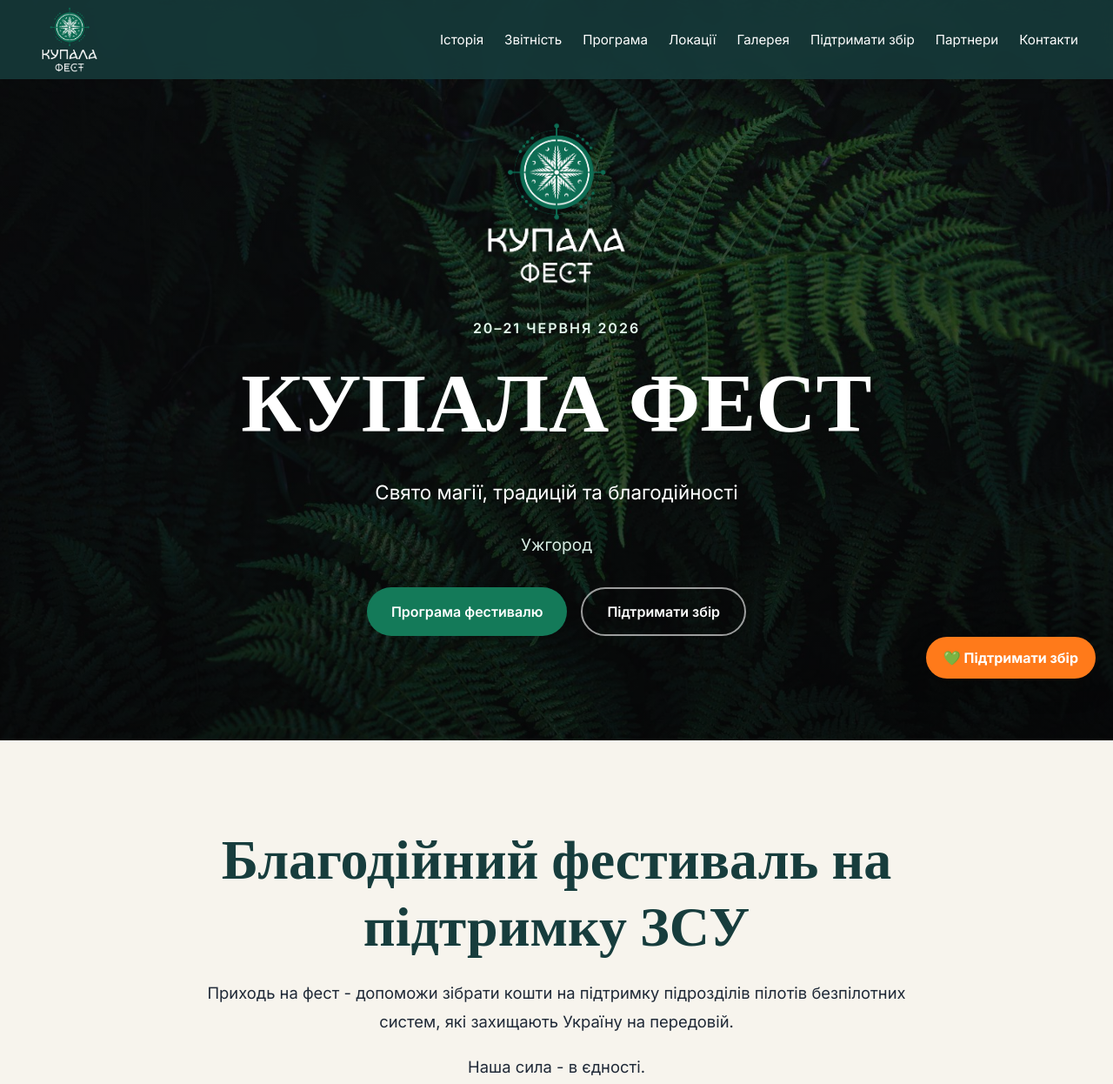
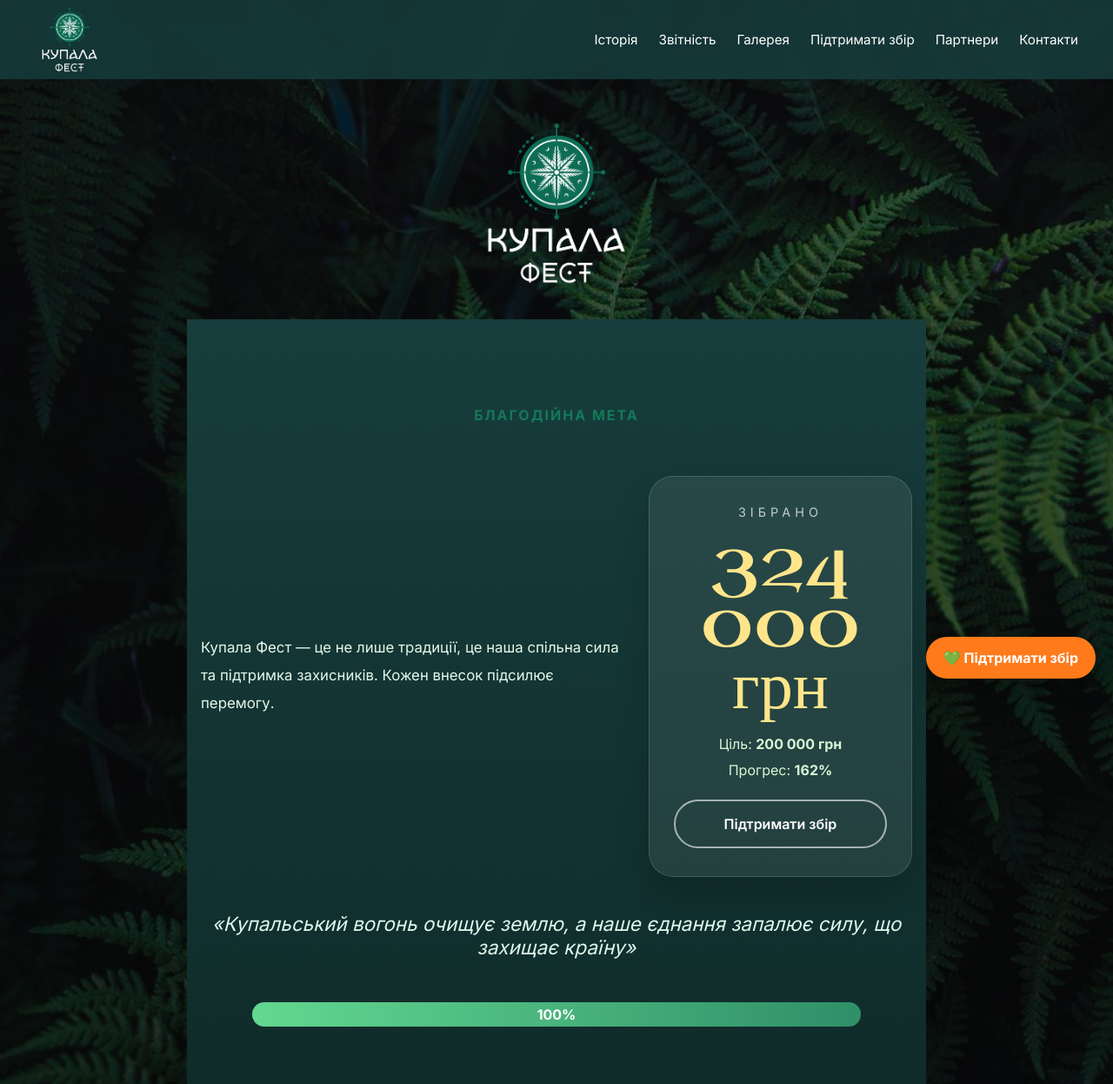
Before and after one commit to maKSiM89/kupala-fest, a website: page index.html in a window 1280 px wide. Shown: the top 1246 px of the page at 87% size. Drawn offline with nearby package versions, Linux system fonts and the light colour scheme.

Commit message:
Post updates

```diff
--- a/css/styles.css
+++ b/css/styles.css
@@ -411,7 +411,7 @@ section {
 =================================== */
 
 .charity-section {
-  background: linear-gradient(rgb(23 61 61 / 95%), rgb(23 61 61 / 95%));
+  background: linear-gradient(180deg, #173d3d, #0f2b29);
   color: white;
 }
 
@@ -419,12 +419,70 @@ section {
   color: white;
 }
 
-.charity-section p {
+.charity-panel {
+  display: grid;
+  grid-template-columns: 1.6fr 1fr;
+  gap: 30px;
+  align-items: center;
+  margin-top: 30px;
+}
+
+.charity-panel-copy {
+  max-width: 620px;
+}
+
+.charity-panel-copy p {
+  text-align: left;
+  color: #e5f8ea;
+  font-size: 1.05rem;
+  line-height: 1.9;
+  margin: 0;
+}
+
+.charity-panel-stats {
+  background: rgba(255, 255, 255, 0.08);
+  border: 1px solid rgba(255, 255, 255, 0.14);
+  border-radius: 28px;
+  padding: 32px 28px;
   text-align: center;
+  box-shadow: 0 20px 35px rgb(0 0 0 / 18%);
+}
+
+.charity-amount-note {
+  display: block;
+  text-transform: uppercase;
+  letter-spacing: 0.35em;
+  color: rgba(255, 255, 255, 0.72);
+  margin-bottom: 16px;
+  font-size: 0.9rem;
+}
+
+.charity-amount {
+  font-family: "Uncial Antiqua", serif;
+  font-size: clamp(3rem, 6vw, 5.5rem);
+  line-height: 0.92;
+  color: #ffe58a;
+  margin-bottom: 20px;
+}
+
+.charity-meta {
+  display: grid;
+  gap: 10px;
+  margin-bottom: 24px;
+  color: #d8f7d6;
+  font-size: 1rem;
+}
+
+.charity-meta span {
+  display: block;
+}
+
+.charity-cta {
+  width: 100%;
 }
 
 .charity-section blockquote {
-  margin: 40px auto;
+  margin: 40px auto 0;
   max-width: 800px;
   text-align: center;
   font-size: 1.4rem;
@@ -981,6 +1039,14 @@ section {
   .hero-subtitle {
     font-size: 1.1rem;
   }
+
+  .charity-panel {
+    grid-template-columns: 1fr;
+  }
+
+  .charity-panel-copy p {
+    text-align: center;
+  }
 }
 
 @media (width <= 480px) {
--- a/index.html
+++ b/index.html
@@ -52,7 +52,7 @@
     <link rel="preconnect" href="https://fonts.googleapis.com" />
     <link rel="preconnect" href="https://fonts.gstatic.com" crossorigin />
     <link
-      href="https://fonts.googleapis.com/css2?family=Cormorant+Garamond:wght@400;500;600;700&family=Inter:wght@300;400;500;600;700&display=swap"
+      href="https://fonts.googleapis.com/css2?family=Cormorant+Garamond:wght@400;500;600;700&family=Inter:wght@300;400;500;600;700&family=Uncial+Antiqua&display=swap"
       rel="stylesheet"
     />
 
@@ -79,9 +79,9 @@
 
           <a href="#report">Звітність</a>
 
-          <a href="#program">Програма</a>
+          <!-- <a href="#program">Програма</a>
 
-          <a href="#locations">Локації</a>
+          <a href="#locations">Локації</a> -->
 
           <a href="#gallery">Галерея</a>
 
@@ -103,9 +103,9 @@
 
       <a href="#report">Звітність</a>
 
-      <a href="#program">Програма</a>
+      <!-- <a href="#program">Програма</a>
 
-      <a href="#locations">Локації</a>
+      <a href="#locations">Локації</a> -->
 
       <a href="#gallery">Галерея</a>
 
@@ -124,19 +124,46 @@
       <div class="hero-content">
         <img src="assets/logo.png" alt="Купала Фест" class="hero-logo" />
 
-        <div class="hero-date">20–21 ЧЕРВНЯ 2026</div>
+        <section id="charity" class="charity-section">
+          <div class="container narrow">
+            <div class="section-header center">
+              <span class="section-label">Благодійна мета</span>
+            </div>
 
-        <h1>КУПАЛА ФЕСТ</h1>
+            <div class="charity-panel">
+              <div class="charity-panel-copy">
+                <p>
+                  Купала Фест — це не лише традиції, це наша спільна сила та підтримка захисників.
+                  Кожен внесок підсилює перемогу.
+                </p>
+              </div>
 
-        <p class="hero-subtitle">Свято магії, традицій та благодійності</p>
+              <div class="charity-panel-stats">
+                <div class="charity-amount-note">Зібрано</div>
+                <div class="charity-amount">324 000 грн</div>
+                <div class="charity-meta">
+                  <span>
+                    Ціль:
+                    <strong class="charity-target-value">200 000 грн</strong>
+                  </span>
+                  <span>
+                    Прогрес:
+                    <strong class="charity-percent">162%</strong>
+                  </span>
+                </div>
+                <a href="#donate" class="btn btn-secondary charity-cta">Підтримати збір</a>
+              </div>
+            </div>
 
-        <p class="hero-city">Ужгород</p>
+            <blockquote>
+              «Купальський вогонь очищує землю, а наше єднання запалює силу, що захищає країну»
+            </blockquote>
 
-        <div class="hero-buttons">
-          <a href="#program" class="btn btn-primary">Програма фестивалю</a>
-
-          <a href="#donate" class="btn btn-secondary">Підтримати збір</a>
-        </div>
+            <div class="fern-progress">
+              <div class="fern-progress-value">0%</div>
+            </div>
+          </div>
+        </section>
       </div>
     </section>
 
@@ -330,36 +357,6 @@
               <li>Купальське багаття</li>
             </ul>
           </article>
-        </div>
-      </div>
-    </section>
-
-    <!-- CHARITY -->
-
-    <section id="charity" class="charity-section">
-      <div class="container narrow">
-        <div class="section-header center">
-          <span class="section-label">Благодійна мета</span>
-
-          <h2>Наближаємо перемогу разом</h2>
-        </div>
-
-        <p>Купала Фест - це не лише про традиції, а й про нашу спільну силу та підтримку армії.</p>
-
-        <p>
-          Наша ціль -
-          <strong>200 000 грн</strong>
-          на підтримку підрозділів пілотів безпілотних систем, які захищають Україну на передовій.
-        </p>
-
-        <blockquote>
-          «Купальський вогонь очищує землю, а наше єднання запалює силу, що захищає країну»
-        </blockquote>
-
-        <!-- SVG папороть буде додана пізніше через CSS + JS -->
-
-        <div class="fern-progress">
-          <div class="fern-progress-value">0%</div>
         </div>
       </div>
     </section>
--- a/js/script.js
+++ b/js/script.js
@@ -82,9 +82,17 @@ animatedElements.forEach((el) => {
 */
 const collectedAmount = 324000;
 const targetAmount = 200000;
-const progressPercent = Math.min(Math.round((collectedAmount / targetAmount) * 100), 100);
+const actualPercent = Math.round((collectedAmount / targetAmount) * 100);
+const progressPercent = Math.min(actualPercent, 100);
 const fernProgress = document.querySelector(".fern-progress");
 const fernValue = document.querySelector(".fern-progress-value");
+const charityAmount = document.querySelector(".charity-amount");
+const charityTargetValue = document.querySelector(".charity-target-value");
+const charityPercent = document.querySelector(".charity-percent");
+
+function formatCurrency(value) {
+  return value.toString().replace(/\B(?=(\d{3})+(?!\d))/g, " ") + " грн";
+}
 
 if (fernProgress) {
   fernProgress.style.setProperty("--progress", `${progressPercent}%`);
@@ -92,6 +100,18 @@ if (fernProgress) {
 
 if (fernValue) {
   fernValue.textContent = `${progressPercent}%`;
+}
+
+if (charityAmount) {
+  charityAmount.textContent = formatCurrency(collectedAmount);
+}
+
+if (charityTargetValue) {
+  charityTargetValue.textContent = formatCurrency(targetAmount);
+}
+
+if (charityPercent) {
+  charityPercent.textContent = `${actualPercent}%`;
 }
 
 /* ==================================
```
